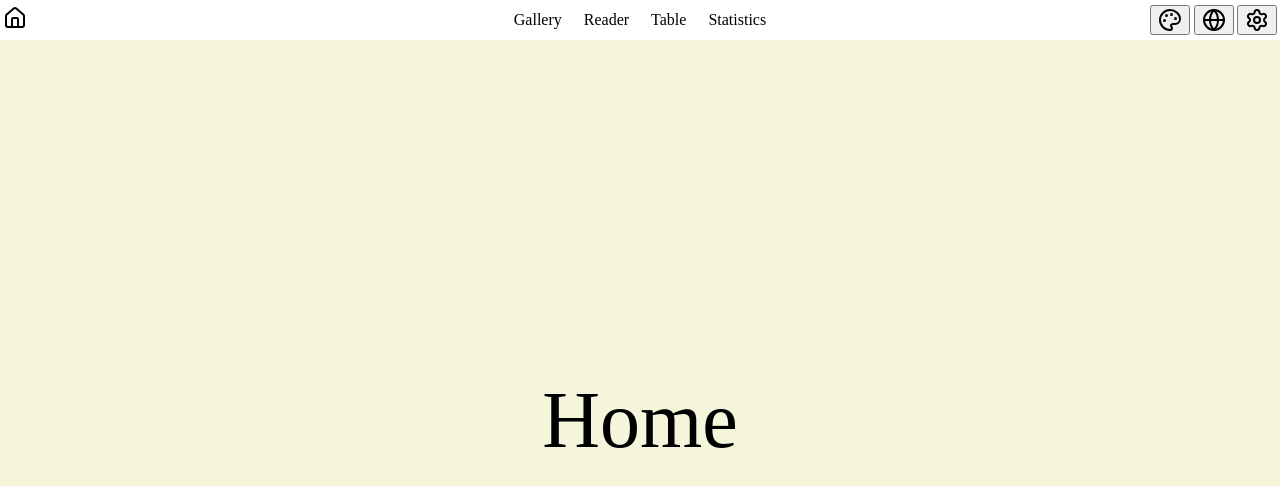
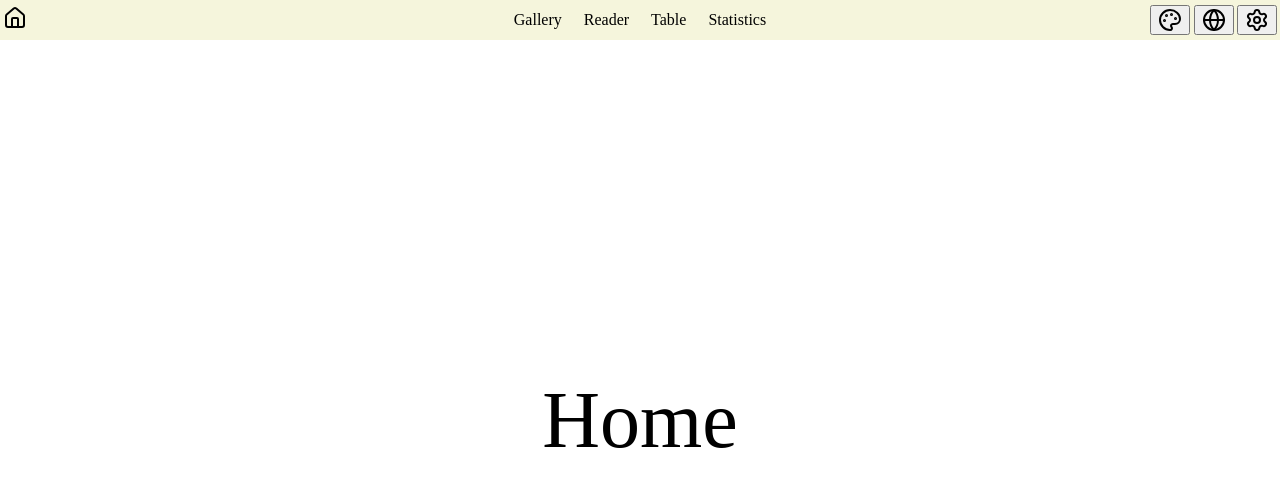
Before and after one commit to pterryt/vanilla-ui-library, a website: page index.html in a window 1280 px wide. Drawn offline with Linux system fonts and the light colour scheme.

Commit message:
refactor

```diff
--- a/components/shared/menu_icon_button.js
+++ b/components/shared/menu_icon_button.js
@@ -1,4 +1,5 @@
 import { ICONS } from "../../paths.js"
+import { CDropdownMenu } from "./dropdown_menu.js"
 
 export function create_menu_icon_button(svg, label, on_click) {
   const button = document.createElement('button');
--- a/css/base.css
+++ /dev/null
@@ -1,33 +0,0 @@
-/* LAYOUT */
-body {
-  background: var(--bg);
-  color: var(--text);
-}
-
-#app {
-  height: 100vh;
-  display: grid;
-  grid-template-rows: auto 1fr;
-}
-
-#main-div {
-  overflow: auto;
-  display: flex;
-  align-items: center;
-  justify-content: center;
-}
-
-/* STYLE */
-
-body {
-  /*border: .2rem solid red;*/
-}
-
-.main-view {
-  font-size: 5rem;
-}
-
-
-#main-div {
-  background-color: beige;
-}
--- /dev/null
+++ b/css/index.css
@@ -0,0 +1,7 @@
+@import url("variables.css");
+@import url("reset.css");
+@import url("main.css");
+
+/* Components*/
+@import url("../components/shared/nav_bar.css");
+@import url("../components/shared/dropdown_menu.css");
--- a/css/main.css
+++ b/css/main.css
@@ -1,7 +1,34 @@
-@import url("variables.css");
-@import url("reset.css");
-@import url("base.css");
+@import "../../css/variables.css";
+/* LAYOUT */
+body {
+  background: var(--bg);
+  color: var(--text);
+}
 
-/* Components*/
-@import url("../components/shared/nav_bar.css");
-@import url("../components/shared/dropdown_menu.css");
+#app {
+  height: 100vh;
+  display: grid;
+  grid-template-rows: auto 1fr;
+}
+
+#main-div {
+  overflow: auto;
+  display: flex;
+  align-items: center;
+  justify-content: center;
+}
+
+/* STYLE */
+
+body {
+  /*border: .2rem solid red;*/
+}
+
+.main-view {
+  font-size: 5rem;
+}
+
+
+#main-div {
+  background-color: var(--bg);
+}
--- a/css/variables.css
+++ b/css/variables.css
@@ -1,5 +1,6 @@
 :root {
   --bg: white;
+  --nav-bg: beige;
   --text: black;
 
   --font-small: 12px;
@@ -16,7 +17,8 @@
 }
 
 [data-theme="dark"] {
-  --bg: #222;
+  --bg: black;
+  --nav-bg: #222;
   --text: #eee;
 }
 
--- a/index.html
+++ b/index.html
@@ -4,7 +4,7 @@
   <meta charset="UTF-8">
   <title></title>
   <script type="module" src="index.js" defer></script>
-  <link rel="stylesheet" href="css/main.css">
+  <link rel="stylesheet" href="css/index.css">
 </head>
 
 
--- a/index.js
+++ b/index.js
@@ -1,6 +1,5 @@
 import { create_nav_bar } from "./components/shared/nav_bar.js";
 import { Router } from "./router.js";
-
 
 const app = document.getElementById('app');
 const nav_div = document.getElementById('nav-div');
```
